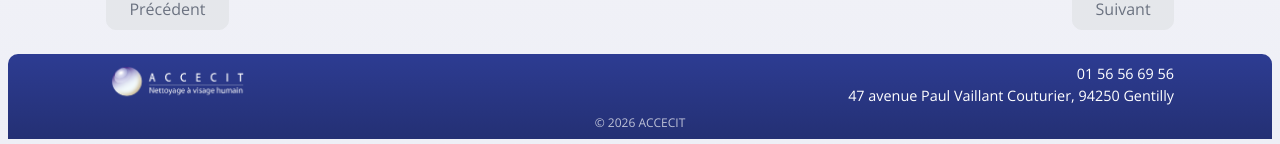
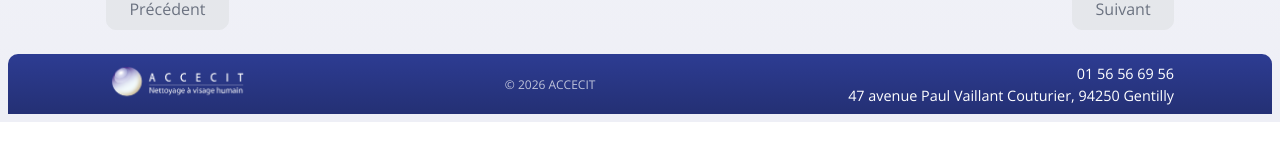
Before and after one commit to tymoma01/InscriptionsDematerialisees, a React (Vite) app in the folder frontend/: page / in a window 1280 px wide. Shown: the part 1183-1327 px from the top of the page. After the commit the page ends 1305 px from the top, so only its background shows below. Built offline with nearby package versions, Linux system fonts and the light colour scheme; no server answers.

Commit message:
Remonte le copyright du footer sur la ligne du logo et du bloc contact
Co-Authored-By: Claude Sonnet 5 <noreply@anthropic.com>
Claude-Session: https://claude.ai/code/session_01BFyQwA5hrWEvtSxJ7aCqce

```diff
--- a/frontend/src/pages/accueil/PiedDePageFormulaire.css
+++ b/frontend/src/pages/accueil/PiedDePageFormulaire.css
@@ -44,11 +44,12 @@
   font-size: 0.9rem;
 }
 
-/* Ligne de copyright centrée, en pleine largeur, sous la rangée logo/coordonnées plutôt
-   qu'alignée avec l'une des deux colonnes. */
+/* Copyright sur la même ligne que le logo et le bloc contact plutôt qu'en dessous : élément
+   flex central, `flex: 1` absorbe l'espace restant entre logo et coordonnées, `text-align:
+   center` y centre le texte. */
 .pied-de-page__copyright {
+  flex: 1;
   margin: 0;
-  padding: 0 var(--espace-moyen) var(--espace-petit);
   text-align: center;
   color: rgba(255, 255, 255, 0.7);
   font-size: 0.75rem;
--- a/frontend/src/pages/accueil/PiedDePageFormulaire.jsx
+++ b/frontend/src/pages/accueil/PiedDePageFormulaire.jsx
@@ -11,12 +11,12 @@ export default function PiedDePageFormulaire() {
     <footer className="pied-de-page">
       <div className="pied-de-page__contenu">
         <img className="pied-de-page__logo" src={logoAccecit} alt="ACCECIT" />
+        <p className="pied-de-page__copyright">© 2026 ACCECIT</p>
         <div className="pied-de-page__coordonnees">
           <p className="pied-de-page__contact">01 56 56 69 56</p>
           <p className="pied-de-page__contact">47 avenue Paul Vaillant Couturier, 94250 Gentilly</p>
         </div>
       </div>
-      <p className="pied-de-page__copyright">© 2026 ACCECIT</p>
     </footer>
   );
 }
```
